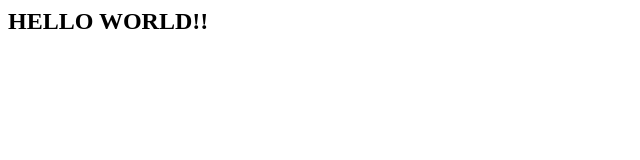
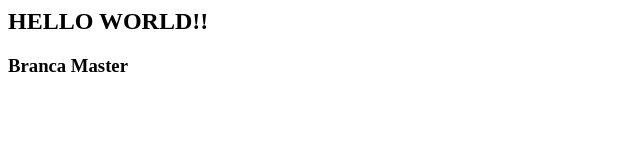
Before and after one commit to lidertic/lidertic.github.io, a plain HTML site: page index.html in a window 1280 px wide. Shown: the whole page, without its empty margins (0-640 px from the left). Drawn offline with Linux system fonts and the light colour scheme.

Commit message:
canvi a master del index

```diff
--- a/index.html
+++ b/index.html
@@ -1 +1,2 @@
-<html><h2>HELLO WORLD!!</h2></html>
+<html><h2>HELLO WORLD!!</h2>
+<h3>Branca Master</h3></html>
```
